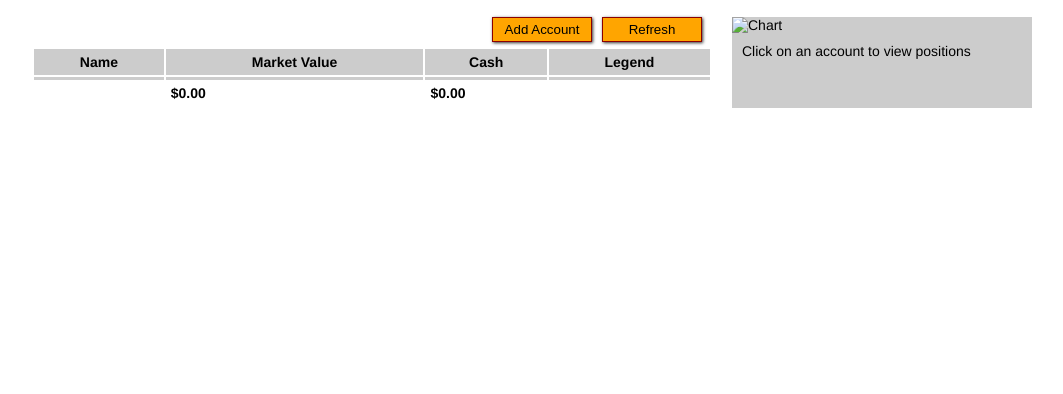
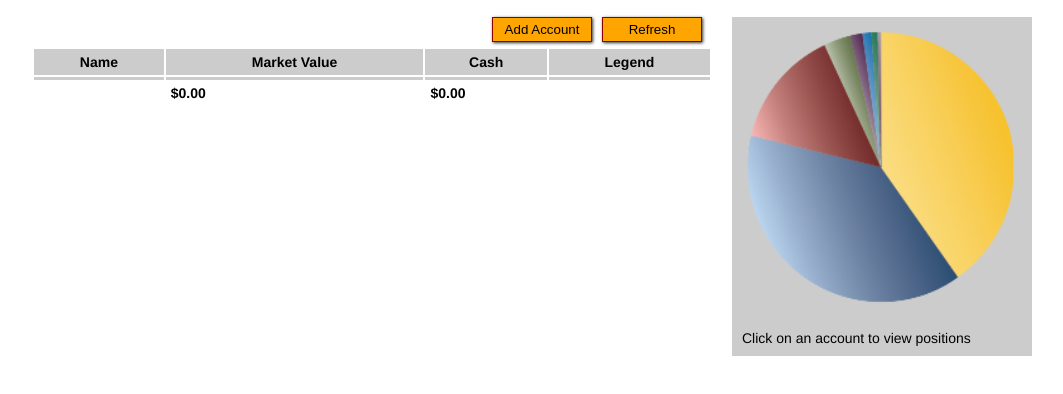
Before and after one commit to tinkerboyy/bullsfirst, a website: page src/client/index.html in a window 1280 px wide. Shown: the part 116-510 px from the top of the page, without its empty margins (108-1171 px from the left). Drawn offline with Linux system fonts and the light colour scheme; files that its build step writes are made by us from their sources; no server answers; files whose address does not match are found by name.

Commit message:
added path to images

```diff
--- a/src/client/app/accounts/accounts.html
+++ b/src/client/app/accounts/accounts.html
@@ -42,7 +42,7 @@
     </div>
 
     <div class="right-section">
-        <img class="chart" src="chart.png" alt="Chart">
+        <img class="chart" ng-src="src/client/images/Chart.png" alt="Chart.png">
 
         <div class="help-label">Click on an account to view positions</div>
     </div>
--- a/src/client/index.html
+++ b/src/client/index.html
@@ -47,8 +47,8 @@
     <!-- inject:js -->
     <script src="/src/client/app/app.module.js"></script>
     <script src="/src/client/app/core/core.module.js"></script>
+    <script src="/src/client/app/widgets/widgets.module.js"></script>
     <script src="/src/client/app/accounts/accounts.module.js"></script>
-    <script src="/src/client/app/widgets/widgets.module.js"></script>
     <script src="/src/client/app/core/config.js"></script>
     <script src="/src/client/app/core/constants.js"></script>
     <script src="/src/client/app/accounts/accounts.controller.js"></script>
```
Also changed, not shown: src/client/images/chart.png (added).
